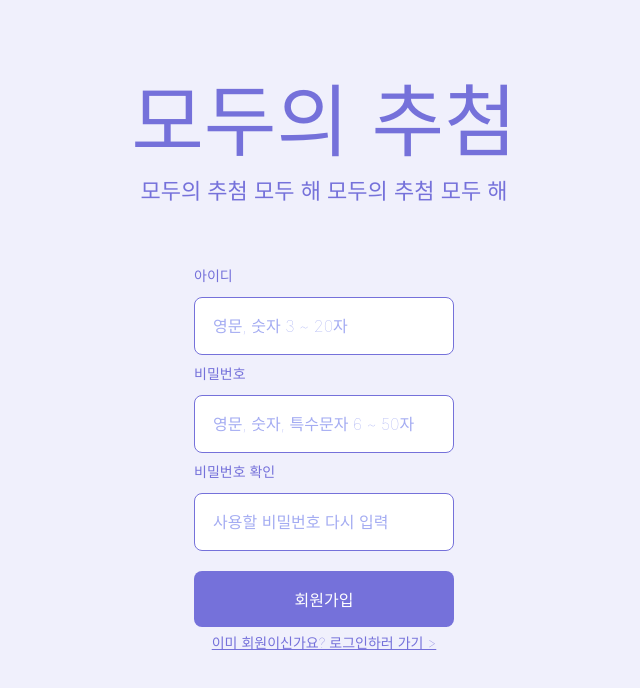
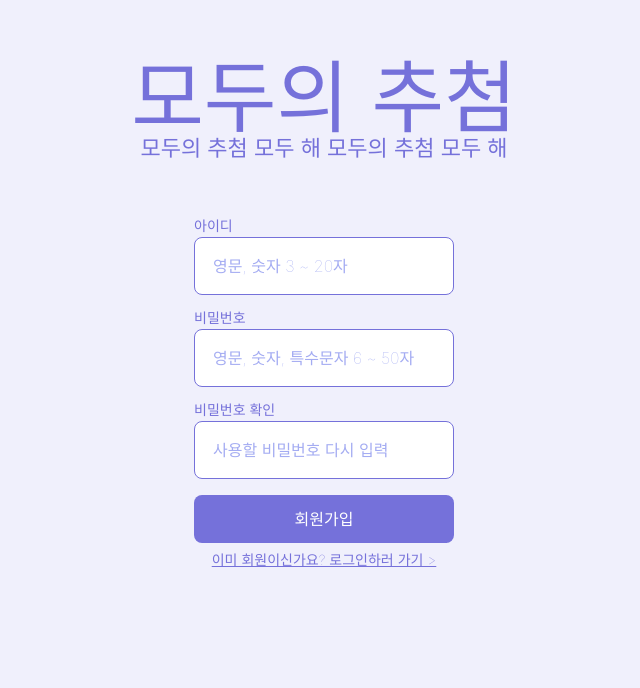
Before and after one commit to Kangdyu/lots-for-all, a Next.js app in the folder frontend/: page /register in a window 1280 px wide. Shown: the part 102-790 px from the top of the page, without its empty margins (316-956 px from the left). Built offline with nearby package versions, Linux system fonts and the light colour scheme; a web font is replaced by a local one.

Commit message:
feat(frontend): Code Review 반영, global reset css 추가
login, register 공통 css 추출, logo h1, h2 태그로 변경 외

```diff
--- a/frontend/src/components/common/Input/index.tsx
+++ b/frontend/src/components/common/Input/index.tsx
@@ -6,12 +6,12 @@ interface Props extends InputHTMLAttributes<HTMLInputElement> {
   label?: string;
 }
 
-function Input({ children, valid = true, label, ...props }: Props) {
+function Input({ children, className, valid = true, label, ...props }: Props) {
   return (
-    <>
+    <div className={className}>
       {label && <StyledInputLabel>{label}</StyledInputLabel>}
       <StyledInput valid={valid} {...props} />
-    </>
+    </div>
   );
 }
 
--- a/frontend/src/components/common/Logo/index.tsx
+++ b/frontend/src/components/common/Logo/index.tsx
@@ -1,11 +1,11 @@
 import { HTMLAttributes } from "react";
 import { LogoBigTitle, LogoContainer, LogoSmallTitle } from "./styles";
 
-interface Props extends HTMLAttributes<HTMLSpanElement> {}
+interface Props extends HTMLAttributes<HTMLDivElement> {}
 
-function Logo({ children, ...props }: Props) {
+function Logo({ ...props }: Props) {
   return (
-    <LogoContainer>
+    <LogoContainer {...props}>
       <LogoBigTitle>모두의 추첨</LogoBigTitle>
       <LogoSmallTitle>모두의 추첨 모두 해 모두의 추첨 모두 해</LogoSmallTitle>
     </LogoContainer>
--- a/frontend/src/components/common/Logo/styles.tsx
+++ b/frontend/src/components/common/Logo/styles.tsx
@@ -13,13 +13,13 @@ export const logoStyle = css`
   text-align: center;
 `;
 
-export const LogoBigTitle = styled.span`
+export const LogoBigTitle = styled.h1`
   ${logoStyle};
   font-size: 79px;
   color: ${(props) => props.theme.color.primary700};
 `;
 
-export const LogoSmallTitle = styled.span`
+export const LogoSmallTitle = styled.h2`
   ${logoStyle};
   font-size: 22px;
   color: ${(props) => props.theme.color.primary700};
--- a/frontend/src/components/pages/Register/index.tsx
+++ b/frontend/src/components/pages/Register/index.tsx
@@ -1,71 +1,37 @@
 import { css } from "@emotion/react";
-import styled from "@emotion/styled";
 import Button from "components/common/Button";
 import Input from "components/common/Input";
 import Link from "next/link";
-import { useRouter } from "next/router";
-import { StyledA } from "./styles";
-
-const Container = styled.div`
-  max-width: 260px;
-  width: 100%;
-  padding: 0;
-`;
+import { StyledA, Container, StyledInput } from "./styles";
 
 function Register() {
-  const router = useRouter();
-
-  function loginRequest() {
-    console.log("login Request Sent");
+  function registerRequest() {
+    console.log("register Request Sent");
     // 로그인 성공 시
     // redirect to '/'
 
     // 로그인 실패 시
   }
 
-  const handleClick = (e: Event) => {
-    e.preventDefault();
-    loginRequest();
-  };
-
   return (
     <Container>
       <form>
-        <Input
-          label="아이디"
-          type={"text"}
-          css={css`
-            margin: 8px 0;
-            width: 100%;
-          `}
-          placeholder="영문, 숫자 3 ~ 20자"
-        />
-        <Input
+        <StyledInput label="아이디" type={"text"} placeholder="영문, 숫자 3 ~ 20자" />
+        <StyledInput
           label="비밀번호"
           type={"password"}
-          css={css`
-            margin: 8px 0;
-            width: 100%;
-          `}
           placeholder="영문, 숫자, 특수문자 6 ~ 50자"
         />
-        <Input
+        <StyledInput
           label="비밀번호 확인"
           type={"password"}
-          css={css`
-            margin: 8px 0;
-            width: 100%;
-          `}
           placeholder="사용할 비밀번호 다시 입력"
         />
         <Button
           css={css`
-            margin: 12px 0 5px;
+            margin-bottom: 10px;
             width: 100%;
           `}
-          onClick={() => {
-            handleClick(event); // deprecated
-          }}
         >
           회원가입
         </Button>
--- a/frontend/src/components/pages/Register/styles.tsx
+++ b/frontend/src/components/pages/Register/styles.tsx
@@ -1,7 +1,14 @@
 import { css } from "@emotion/react";
 import styled from "@emotion/styled";
+import Input from "components/common/Input";
 
 // styled 에도 사용 가능
+
+export const Container = styled.div`
+  max-width: 260px;
+  width: 100%;
+  padding: 0;
+`;
 
 export const StyledA = styled.a`
   font-size: 14px;
@@ -11,3 +18,8 @@ export const StyledA = styled.a`
   text-decoration: underline;
   color: ${(props) => props.theme.color.primary700};
 `;
+
+export const StyledInput = styled(Input)`
+  width: 100%;
+  margin-bottom: 16px;
+`;
--- a/frontend/src/styles/GlobalStyles.tsx
+++ b/frontend/src/styles/GlobalStyles.tsx
@@ -1,6 +1,9 @@
 import { css, Global, Theme, useTheme } from "@emotion/react";
+import { resetCSS } from "./reset";
 
 export const globalStyles = (theme: Theme) => css`
+  ${resetCSS};
+
   @font-face {
     font-family: "GmarketSans";
     src: url("https://cdn.jsdelivr.net/gh/projectnoonnu/noonfonts_2001@1.1/GmarketSansLight.woff")
--- /dev/null
+++ b/frontend/src/styles/reset.ts
@@ -0,0 +1,132 @@
+import { css } from "@emotion/react";
+
+/* http://meyerweb.com/eric/tools/css/reset/
+   v2.0 | 20110126
+   License: none (public domain)
+*/
+export const resetCSS = css`
+  html,
+  body,
+  div,
+  span,
+  applet,
+  object,
+  iframe,
+  h1,
+  h2,
+  h3,
+  h4,
+  h5,
+  h6,
+  p,
+  blockquote,
+  pre,
+  a,
+  abbr,
+  acronym,
+  address,
+  big,
+  cite,
+  code,
+  del,
+  dfn,
+  em,
+  img,
+  ins,
+  kbd,
+  q,
+  s,
+  samp,
+  small,
+  strike,
+  strong,
+  sub,
+  sup,
+  tt,
+  var,
+  b,
+  u,
+  i,
+  center,
+  dl,
+  dt,
+  dd,
+  ol,
+  ul,
+  li,
+  fieldset,
+  form,
+  label,
+  legend,
+  table,
+  caption,
+  tbody,
+  tfoot,
+  thead,
+  tr,
+  th,
+  td,
+  article,
+  aside,
+  canvas,
+  details,
+  embed,
+  figure,
+  figcaption,
+  footer,
+  header,
+  hgroup,
+  menu,
+  nav,
+  output,
+  ruby,
+  section,
+  summary,
+  time,
+  mark,
+  audio,
+  video {
+    margin: 0;
+    padding: 0;
+    border: 0;
+    font-size: 100%;
+    font: inherit;
+    vertical-align: baseline;
+  }
+  /* HTML5 display-role reset for older browsers */
+  article,
+  aside,
+  details,
+  figcaption,
+  figure,
+  footer,
+  header,
+  hgroup,
+  menu,
+  nav,
+  section {
+    display: block;
+  }
+  body {
+    line-height: 1;
+  }
+  ol,
+  ul {
+    list-style: none;
+  }
+  blockquote,
+  q {
+    quotes: none;
+  }
+  blockquote:before,
+  blockquote:after,
+  q:before,
+  q:after {
+    content: "";
+    content: none;
+  }
+  table {
+    border-collapse: collapse;
+    border-spacing: 0;
+  }
+`;
```
Also changed, not shown: frontend/src/components/pages/Login/index.tsx (+5 -38 lines), frontend/src/components/pages/Login/styles.tsx (+13 -0 lines).
